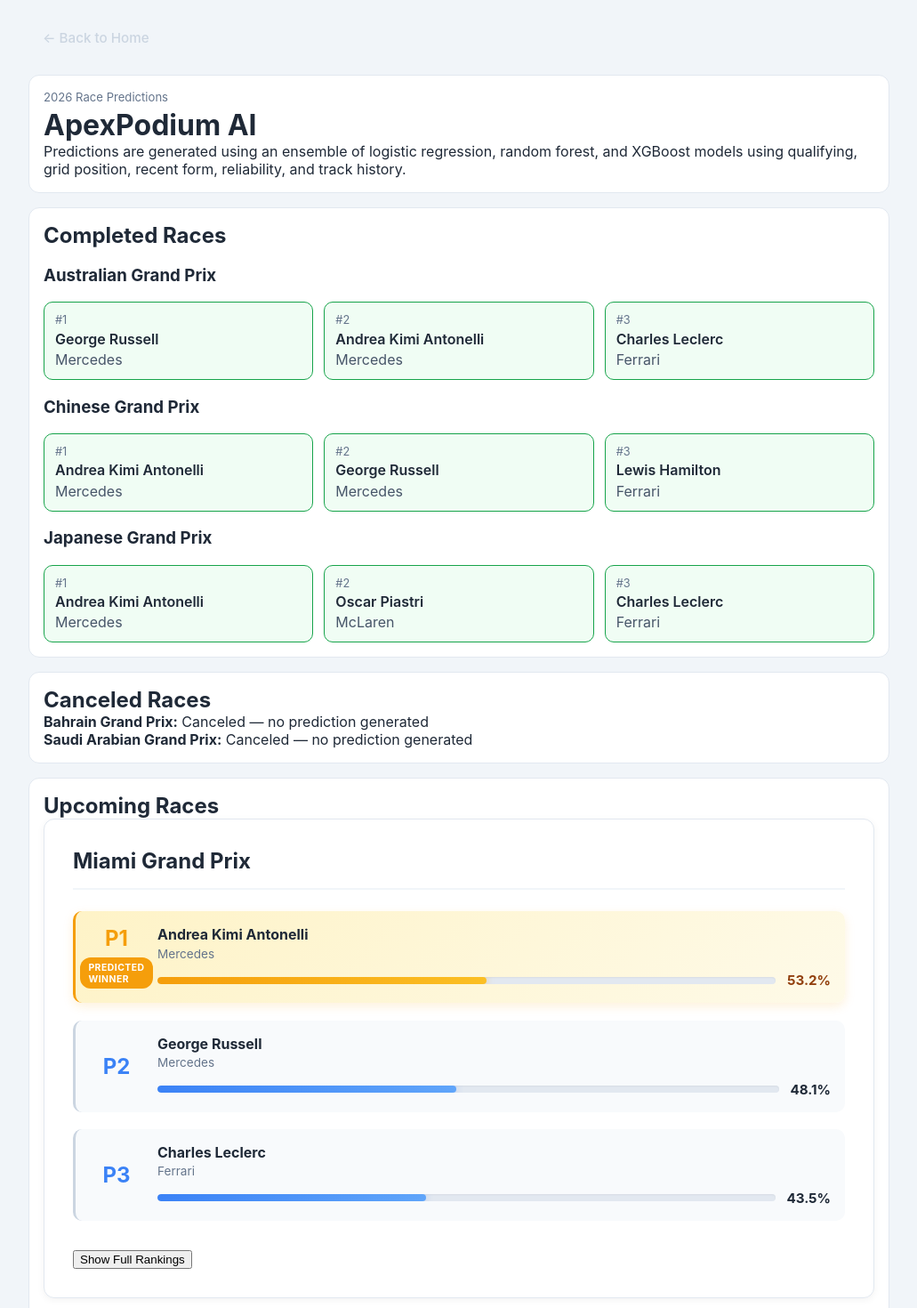
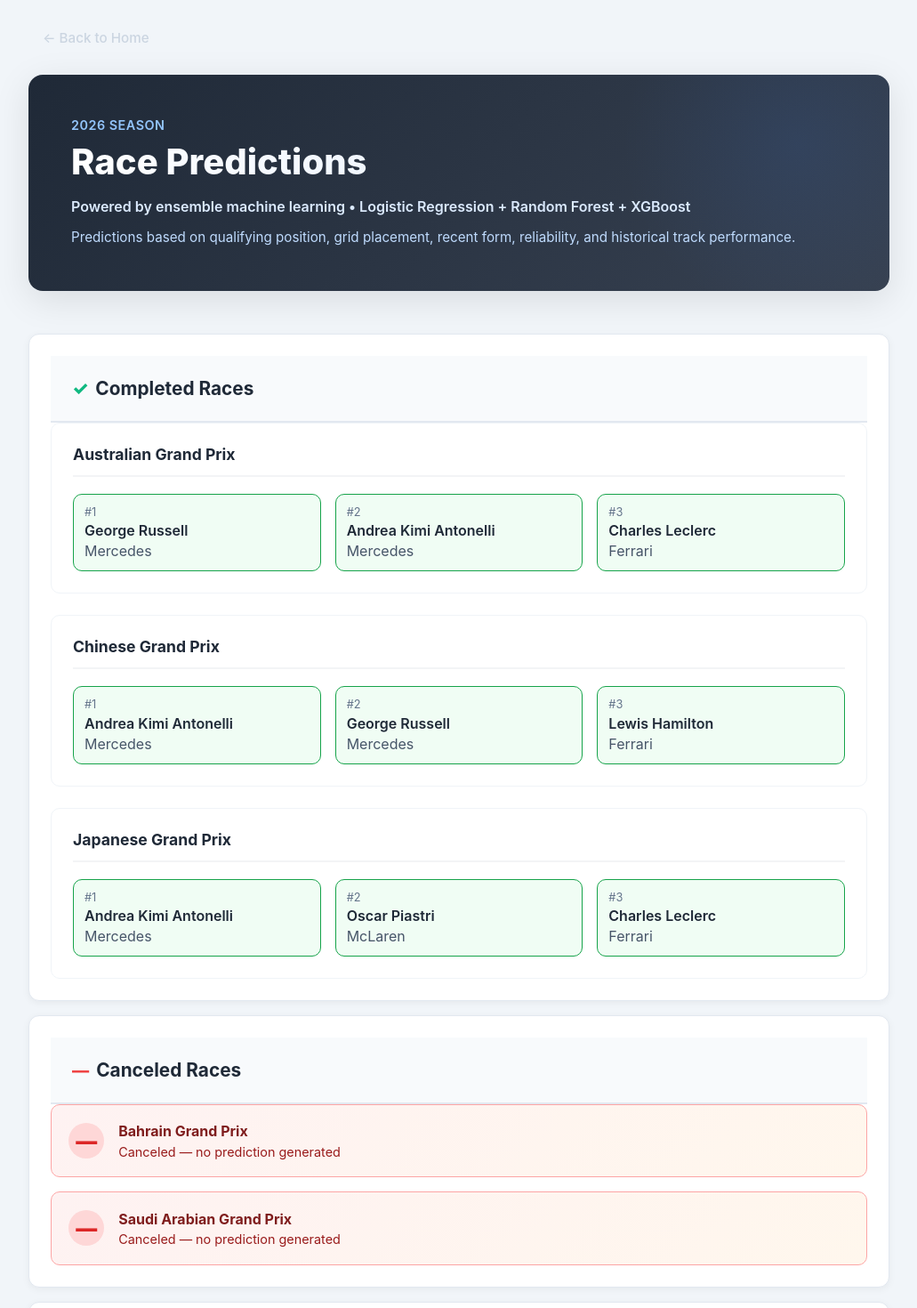
Before and after one commit to Lucaromeo16/apex-podium-ai, a React (Vite) app: page /predictions in a window 1280 px wide. Shown: the top 1470 px of the page at 89% size, without its empty margins (124-1155 px from the left). Built offline with nearby package versions, Linux system fonts and the light colour scheme.

Commit message:
stable before homepage visual polish

```diff
--- a/src/pages/PredictionsPage.jsx
+++ b/src/pages/PredictionsPage.jsx
@@ -21,20 +21,25 @@
         <Link to="/" className="nav-link">← Back to Home</Link>
       </nav>
 
-      <header className="card header">
-        <div>
-          <p className="subtle">2026 Race Predictions</p>
-          <h1>ApexPodium AI</h1>
-          <p>Predictions are generated using an ensemble of logistic regression, random forest, and XGBoost models using qualifying, grid position, recent form, reliability, and track history.</p>
+      <header className="predictions-header">
+        <div className="header-content">
+          <p className="subtle">2026 Season</p>
+          <h1>Race Predictions</h1>
+          <p className="header-description">Powered by ensemble machine learning • Logistic Regression + Random Forest + XGBoost</p>
+          <p className="header-subtext">Predictions based on qualifying position, grid placement, recent form, reliability, and historical track performance.</p>
         </div>
       </header>
 
-      <section className="card">
-        <h2>Completed Races</h2>
+      <section className="predictions-section completed-section">
+        <div className="section-header">
+          <h2>Completed Races</h2>
+        </div>
         {predictionsData.completed.map((race) => (
-          <div key={race.grand_prix} className="race-section">
-            <h3>{race.grand_prix}</h3>
-            <div className="podium">
+          <div key={race.grand_prix} className="completed-race-card">
+            <div className="race-name">
+              <h3>{race.grand_prix}</h3>
+            </div>
+            <div className="podium completed-podium">
               {race.actual_top3.map((driver) => (
                 <article key={driver.driver} className="podium-card actual">
                   <p className="rank">#{driver.finish_position}</p>
@@ -47,17 +52,27 @@
         ))}
       </section>
 
-      <section className="card">
-        <h2>Canceled Races</h2>
+      <section className="predictions-section canceled-section">
+        <div className="section-header">
+          <h2>Canceled Races</h2>
+        </div>
         {predictionsData.canceled.map((race) => (
-          <div key={race.grand_prix} className="canceled-banner">
-            <p><strong>{race.grand_prix}:</strong> {race.message}</p>
+          <div key={race.grand_prix} className="canceled-status-card">
+            <div className="canceled-icon">
+              <span>—</span>
+            </div>
+            <div className="canceled-content">
+              <p className="canceled-race-name">{race.grand_prix}</p>
+              <p className="canceled-message">{race.message}</p>
+            </div>
           </div>
         ))}
       </section>
 
-      <section className="card">
-        <h2>Upcoming Races</h2>
+      <section className="predictions-section upcoming-section">
+        <div className="section-header">
+          <h2>Upcoming Races</h2>
+        </div>
         {predictionsData.upcoming.map((race) => (
           <div key={race.grand_prix} className="upcoming-race-card">
             <div className="race-header">
--- a/src/styles.css
+++ b/src/styles.css
@@ -1304,3 +1304,227 @@
 .prediction-item.winner-prediction .probability-text {
   color: #92400e;
 }
+
+/* 2026 Predictions Page - Premium Header */
+
+.predictions-header {
+  background: linear-gradient(135deg, #1f2937 0%, #374151 100%);
+  color: white;
+  border-radius: 16px;
+  padding: 3rem;
+  margin-bottom: 2rem;
+  box-shadow: 0 10px 40px rgba(0, 0, 0, 0.1);
+  position: relative;
+  overflow: hidden;
+}
+
+.predictions-header::before {
+  content: '';
+  position: absolute;
+  top: -50%;
+  right: -10%;
+  width: 400px;
+  height: 400px;
+  background: radial-gradient(circle, rgba(59, 130, 246, 0.1) 0%, transparent 70%);
+  border-radius: 50%;
+  pointer-events: none;
+}
+
+.header-content {
+  position: relative;
+  z-index: 1;
+}
+
+.predictions-header .subtle {
+  color: #93c5fd;
+  font-size: 0.9rem;
+  letter-spacing: 0.5px;
+  text-transform: uppercase;
+  margin-bottom: 0.5rem;
+  font-weight: 600;
+}
+
+.predictions-header h1 {
+  font-size: 2.5rem;
+  font-weight: 800;
+  margin-bottom: 1rem;
+  background: linear-gradient(120deg, #ffffff 0%, #dbeafe 100%);
+  -webkit-background-clip: text;
+  -webkit-text-fill-color: transparent;
+  background-clip: text;
+}
+
+.header-description {
+  font-size: 1rem;
+  color: #dbeafe;
+  margin-bottom: 0.8rem;
+  font-weight: 600;
+}
+
+.header-subtext {
+  font-size: 0.95rem;
+  color: #bfdbfe;
+  line-height: 1.6;
+}
+
+/* 2026 Predictions Sections - General Wrapper */
+
+.predictions-section {
+  background: #ffffff;
+  border: 1px solid #e2e8f0;
+  border-radius: 12px;
+  padding: 0;
+  overflow: hidden;
+  box-shadow: 0 2px 8px rgba(0, 0, 0, 0.05);
+  transition: box-shadow 0.3s ease;
+}
+
+.predictions-section:hover {
+  box-shadow: 0 8px 20px rgba(0, 0, 0, 0.08);
+}
+
+.section-header {
+  background: #f8fafc;
+  border-bottom: 2px solid #e2e8f0;
+  padding: 1.5rem;
+  display: flex;
+  align-items: center;
+  gap: 0.5rem;
+}
+
+.section-header h2 {
+  font-size: 1.3rem;
+  font-weight: 700;
+  color: #1f2937;
+  margin: 0;
+}
+
+/* Completed Races Section */
+
+.completed-section .section-header h2::before {
+  content: '✓';
+  margin-right: 0.5rem;
+  color: #10b981;
+  font-weight: 800;
+}
+
+.completed-section {
+  padding: 1.5rem;
+}
+
+.completed-race-card {
+  padding: 1.5rem;
+  background: #ffffff;
+  border: 1px solid #f0f4f8;
+  border-radius: 10px;
+  margin-bottom: 1.5rem;
+  transition: all 0.3s ease;
+}
+
+.completed-race-card:last-child {
+  margin-bottom: 0;
+}
+
+.completed-race-card:hover {
+  border-color: #d1d5db;
+  box-shadow: 0 4px 12px rgba(0, 0, 0, 0.08);
+}
+
+.completed-race-card .race-name {
+  border-bottom: 2px solid #f3f4f6;
+  padding-bottom: 0.8rem;
+  margin-bottom: 1.2rem;
+}
+
+.completed-race-card h3 {
+  font-size: 1.1rem;
+  font-weight: 700;
+  color: #1f2937;
+  margin: 0;
+}
+
+.completed-podium {
+  display: grid;
+  grid-template-columns: repeat(auto-fit, minmax(140px, 1fr));
+  gap: 1rem;
+}
+
+/* Canceled Races Section */
+
+.canceled-section {
+  padding: 1.5rem;
+}
+
+.canceled-section .section-header h2::before {
+  content: '—';
+  margin-right: 0.5rem;
+  color: #ef4444;
+  font-weight: 800;
+  font-size: 1.2rem;
+}
+
+.canceled-status-card {
+  display: flex;
+  align-items: center;
+  gap: 1rem;
+  padding: 1.2rem;
+  background: linear-gradient(135deg, #fef2f2 0%, #fff7ed 100%);
+  border: 1.5px solid #fca5a5;
+  border-radius: 10px;
+  margin-bottom: 1rem;
+  transition: all 0.3s ease;
+}
+
+.canceled-status-card:last-child {
+  margin-bottom: 0;
+}
+
+.canceled-status-card:hover {
+  border-color: #f87171;
+  box-shadow: 0 4px 12px rgba(239, 68, 68, 0.1);
+}
+
+.canceled-icon {
+  display: flex;
+  align-items: center;
+  justify-content: center;
+  width: 40px;
+  height: 40px;
+  background: #fed7d7;
+  border-radius: 50%;
+  font-weight: 900;
+  color: #dc2626;
+  font-size: 1.5rem;
+  flex-shrink: 0;
+}
+
+.canceled-content {
+  flex: 1;
+}
+
+.canceled-race-name {
+  font-size: 1rem;
+  font-weight: 700;
+  color: #7f1d1d;
+  margin: 0 0 0.3rem 0;
+}
+
+.canceled-message {
+  font-size: 0.9rem;
+  color: #991b1b;
+  margin: 0;
+}
+
+/* Upcoming Races Section */
+
+.upcoming-section {
+  padding: 1.5rem;
+}
+
+.upcoming-section .section-header h2::before {
+  content: '→';
+  margin-right: 0.5rem;
+  color: #3b82f6;
+  font-weight: 800;
+  font-size: 1.1rem;
+}
```
